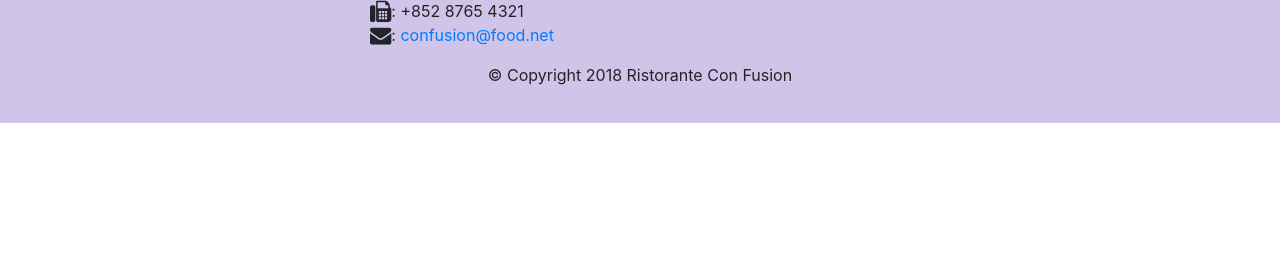
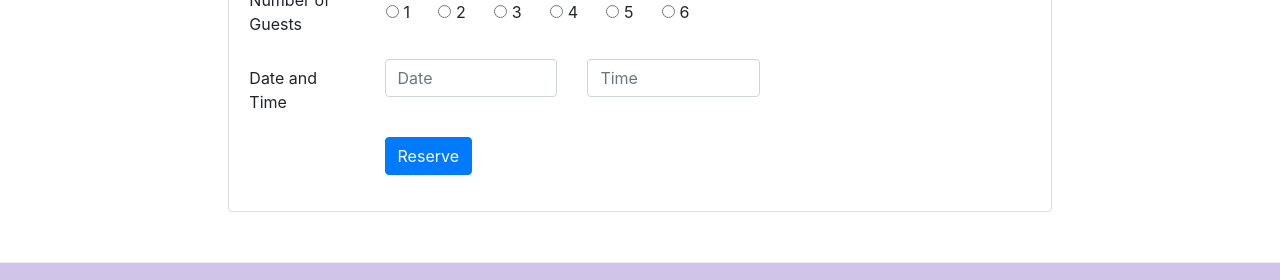
Before and after one commit to MadushikaAmarasekara/bootstrap, a website: page index.html in a window 1280 px wide. Shown: the part 1683-1963 px from the top of the page. Before the commit the page ends 1806 px from the top, so only its background shows below. Drawn offline with nearby package versions, Linux system fonts and the light colour scheme.

Commit message:
Assignment 2

```diff
--- a/index.html
+++ b/index.html
@@ -40,8 +40,11 @@
                     <h1>Ristorante con Fusion</h1>
                     <p>We take inspiration from the World's best cuisines, and create a unique fusion experience. Our lipsmacking creations will tickle your culinary senses!</p>
                 </div>
-                <div class="col-12 col-sm align-self-center">
+                <div class="col-12 col-sm-3 align-self-center">
                     <img src="img/logo.png" class="img-fluid">
+                </div>
+                <div class="col-12 col-sm-3 align-self-center">
+                    <a href="#form" class="btn btn-warning btn-sm btn-block" role="button">Reserve Table</a>
                 </div>
             </div>
         </div>
@@ -69,8 +72,13 @@
                 <h3>This Month's Promotions</h3>
             </div>
             <div class="col col-sm col-md">
-                <h2>Weekend Grand Buffet</h2>
-                <p class="d-none d-sm-block">Featuring mouthwatering combinations with a choice of five different salads, six enticing appetizers, six main entrees and five choicest desserts. Free flowing bubbly and soft drinks. All for just $19.99 per person </p>
+                <div class="media">
+                    <div class="media-body">
+                        <h2 class="mt-0">Weekend Grand Buffet <span class="badge badge-danger">NEW</span></h2>
+                        <p class="d-none d-sm-block">Featuring mouthwatering combinations with a choice of five different salads, six enticing appetizers, six main entrees and five choicest desserts. Free flowing bubbly and soft drinks. All for just $19.99 per person </p>
+                    </div>
+                    <img class="d-flex ml-3 img-thumbnail align-self-center" src="img/buffet.png" alt="buffet">
+                </div>
             </div>
         </div>
 
@@ -86,6 +94,68 @@
                         <h4>Executive Chef</h4>
                         <p class="d-none d-sm-block">Award winning three-star Michelin chef with wide International experience having worked closely with whos-who in the culinary world, he specializes in creating mouthwatering Indo-Italian fusion experiences. </p>
                     </div>
+                </div>
+            </div>
+        </div>
+    </div>
+
+    <div class="row row-content align-items-center" id="form">
+        <div class="col-12 col-sm-8 offset-sm-2">
+            <div class="card">
+                <h3 class="card-header bg-warning text-white">Reserve a Table</h3>
+                <div class="card-body">
+                    <form>
+                        <div class="form-group row">
+                            <label for="numguests" class="col-sm-2 col-form-label">Number of Guests</label>
+                            <div class="form-check form-check-inline ml-3">
+                                <input class="form-check-input" type="radio" name="guests" id="1" value="1">
+                                <label class="form-check-label" for="1">1</label>
+                            </div>
+
+                            <div class="form-check form-check-inline ml-3">
+                                <input class="form-check-input" type="radio" name="guests" id="2" value="2">
+                                <label class="form-check-label" for="2">2</label>
+                            </div>
+
+                            <div class="form-check form-check-inline ml-3">
+                                <input class="form-check-input" type="radio" name="guests" id="3" value="3">
+                                <label class="form-check-label" for="3">3</label>
+                            </div>
+
+                            <div class="form-check form-check-inline ml-3">
+                                <input class="form-check-input" type="radio" name="guests" id="4" value="4">
+                                <label class="form-check-label" for="4">4</label>
+                            </div>
+
+                            <div class="form-check form-check-inline ml-3">
+                                <input class="form-check-input" type="radio" name="guests" id="5" value="5">
+                                <label class="form-check-label" for="5">5</label>
+                            </div>
+
+                            <div class="form-check form-check-inline ml-3">
+                                <input class="form-check-input" type="radio" name="guests" id="6" value="6">
+                                <label class="form-check-label" for="6">6</label>
+                            </div>
+                        </div>
+
+                        <div class="form-group row">
+                            <label for="datetime" class="col-sm-2 col-form-label">Date and Time</label>
+                            <div class="col-sm-3">
+                                <input type="text" class="form-control" id="date" name="date" placeholder="Date">
+                                <!-- <input type="date" class="form-control" id="date" name="date" placeholder="Date"> -->
+                            </div>
+                            <div class="col-sm-3">
+                                <input type="text" class="form-control" id="time" name="time" placeholder="Time">
+                                <!-- <input type="time" class="form-control" id="time" name="time" placeholder="Time"> -->
+                            </div>
+                        </div>
+
+                        <div class="form-group row">
+                            <div class="col-sm-10 offset-sm-2">
+                                <button type="submit" class="btn btn-primary">Reserve</button>
+                            </div>
+                        </div>
+                    </form>
                 </div>
             </div>
         </div>
```
